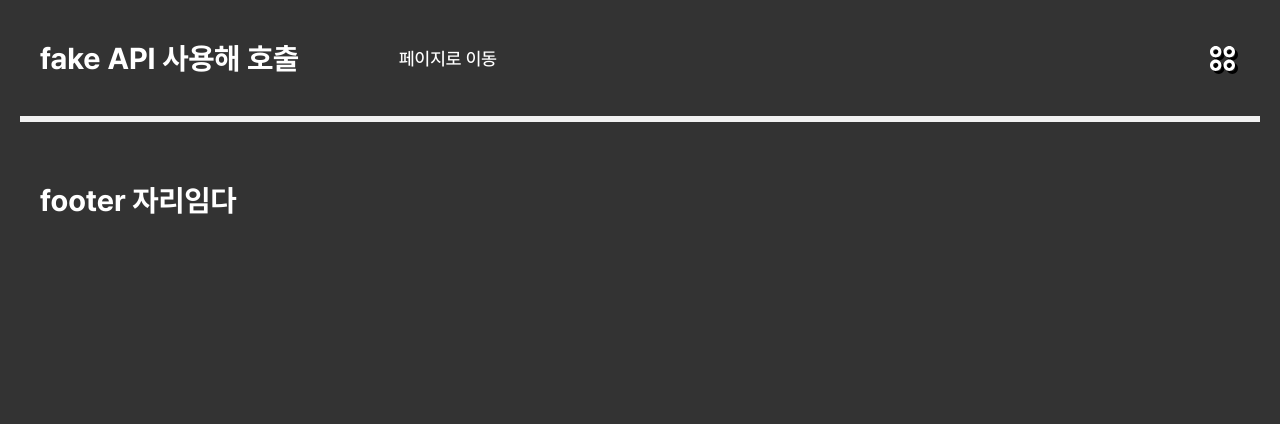
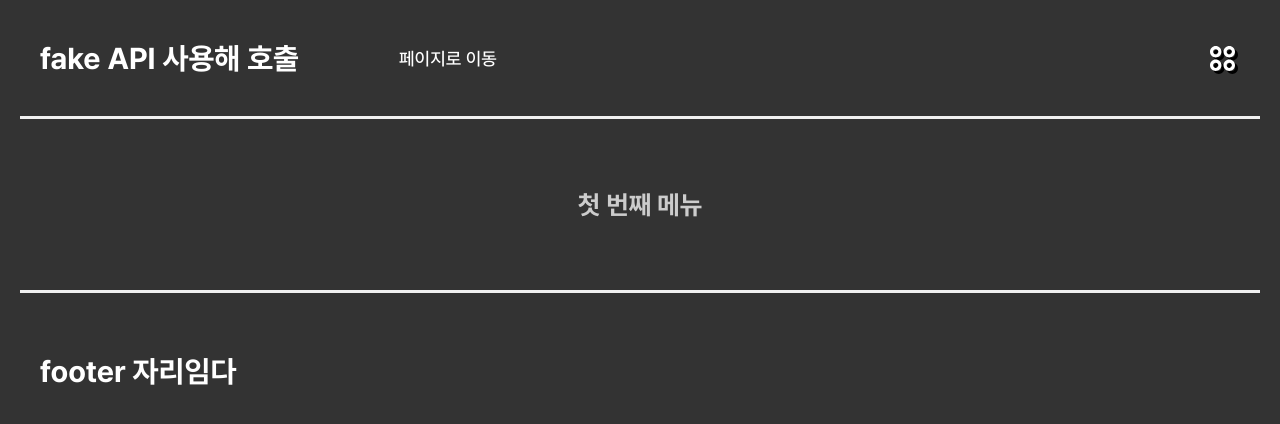
Before and after one commit to QTsom/fake-api, a React (Create React App) app: page /Menu2 in a window 1280 px wide. Shown: the top 424 px of the page. Built offline with nearby package versions, Linux system fonts and the light colour scheme.

Commit message:
feat: menu inner form

```diff
--- a/src/assets/css/style.css
+++ b/src/assets/css/style.css
@@ -3,6 +3,12 @@
     width: 100%;
     padding: 70px 20px;
     margin: 0 auto;
+}
+
+.content-title {
+    font-size: 26px;
+    text-align: center;
+    color: #ccc;
 }
 
 .pagination {
--- a/src/pages/Menu1.jsx
+++ b/src/pages/Menu1.jsx
@@ -5,7 +5,9 @@ const Menu1 = () => {
     return (
         <Layout>
             <Menu1Container>
-
+                <div className="inner">
+                    <h2 className="content-title">첫 번째 메뉴</h2>
+                </div>
             </Menu1Container>
         </Layout>
     )
--- a/src/pages/Menu2.jsx
+++ b/src/pages/Menu2.jsx
@@ -5,7 +5,9 @@ const Menu2 = () => {
     return (
         <Layout>
             <Menu2Container>
-
+                <div className="inner">
+                    <h2 className="content-title">첫 번째 메뉴</h2>
+                </div>
             </Menu2Container>
         </Layout>
     )
--- a/src/pages/Menu3.jsx
+++ b/src/pages/Menu3.jsx
@@ -5,7 +5,9 @@ const Menu3 = () => {
     return (
         <Layout>
             <Menu3Container>
-
+                <div className="inner">
+                    <h2 className="content-title">첫 번째 메뉴</h2>
+                </div>
             </Menu3Container>
         </Layout>
     )
--- a/src/pages/Menu4.jsx
+++ b/src/pages/Menu4.jsx
@@ -5,7 +5,9 @@ const Menu4 = () => {
     return (
         <Layout>
             <Menu4Container>
-
+                <div className="inner">
+                    <h2 className="content-title">첫 번째 메뉴</h2>
+                </div>
             </Menu4Container>
         </Layout>
     )
```
